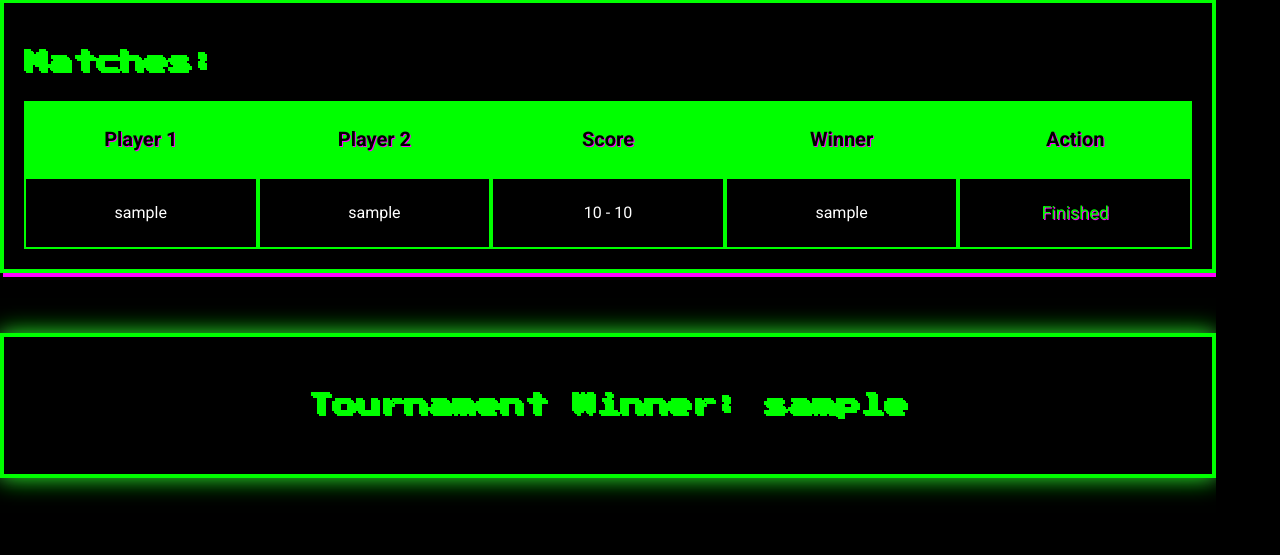
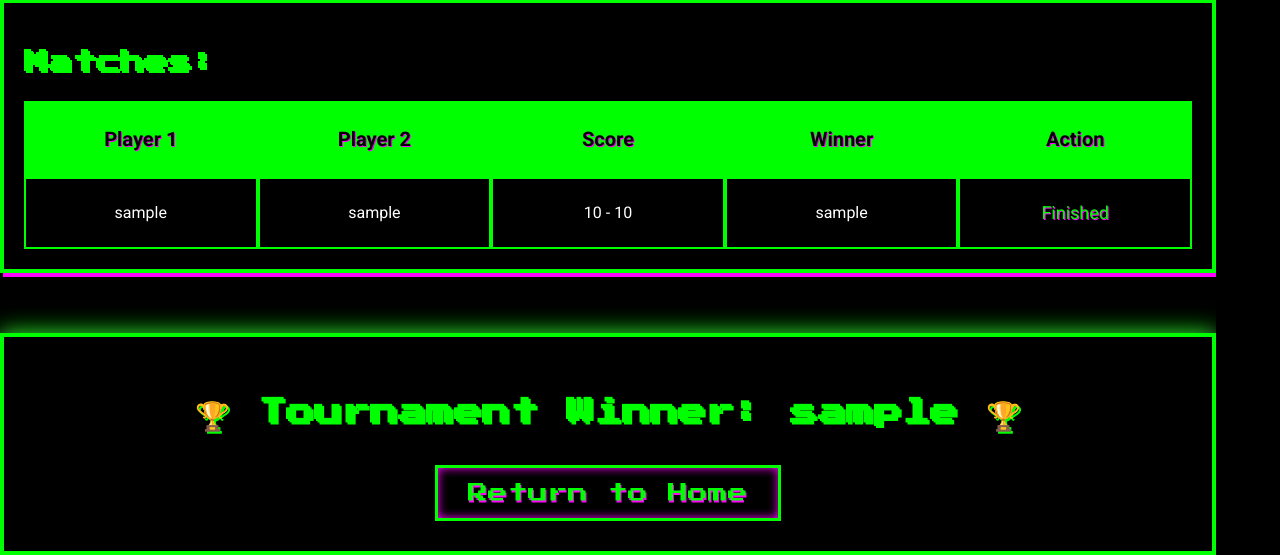
Before and after one commit to shamzaou/basta, a Django app: page /tournaments/1/ in a window 1280 px wide. Shown: the part 384-939 px from the top of the page. Run offline with Django 5.2, Linux system fonts and the light colour scheme; tables that the repository leaves empty hold one stand-in row (values such as "Sample post").

Commit message:
add trophy emodji and button to comeback home

```diff
--- a/tournaments/static/tournaments/css/view.css
+++ b/tournaments/static/tournaments/css/view.css
@@ -162,6 +162,27 @@ button:hover {
     border: 4px solid var(--success-color);
     box-shadow: 0 0 20px var(--success-color);
     animation: glow 1.5s ease-in-out infinite alternate;
+    display: flex;
+    flex-direction: column;
+    align-items: center;
+    gap: 20px;
+}
+
+.winner-section h2 {
+    font-size: clamp(20px, 4vw, 28px);
+    margin-bottom: 0;
+}
+
+.winner-section .home-button {
+    font-size: clamp(16px, 3vw, 20px);
+    padding: 15px 30px;
+    margin-top: 10px;
+    min-width: 250px;
+}
+
+.winner-section .home-button:hover {
+    transform: scale(1.1);
+    box-shadow: inset 0 0 30px 0 var(--secondary-color);
 }
 
 @keyframes glow {
--- a/tournaments/templates/tournaments/view_tournament.html
+++ b/tournaments/templates/tournaments/view_tournament.html
@@ -77,7 +77,8 @@
 
     {% if winner %}
     <div class="winner-section">
-        <h2>Tournament Winner: {{ winner.nickname }}</h2>
+        <h2>🏆 Tournament Winner: {{ winner.nickname }} 🏆</h2>
+        <button onclick="window.location.href='/'" class="home-button">Return to Home</button>
     </div>
     {% endif %}
 
```
